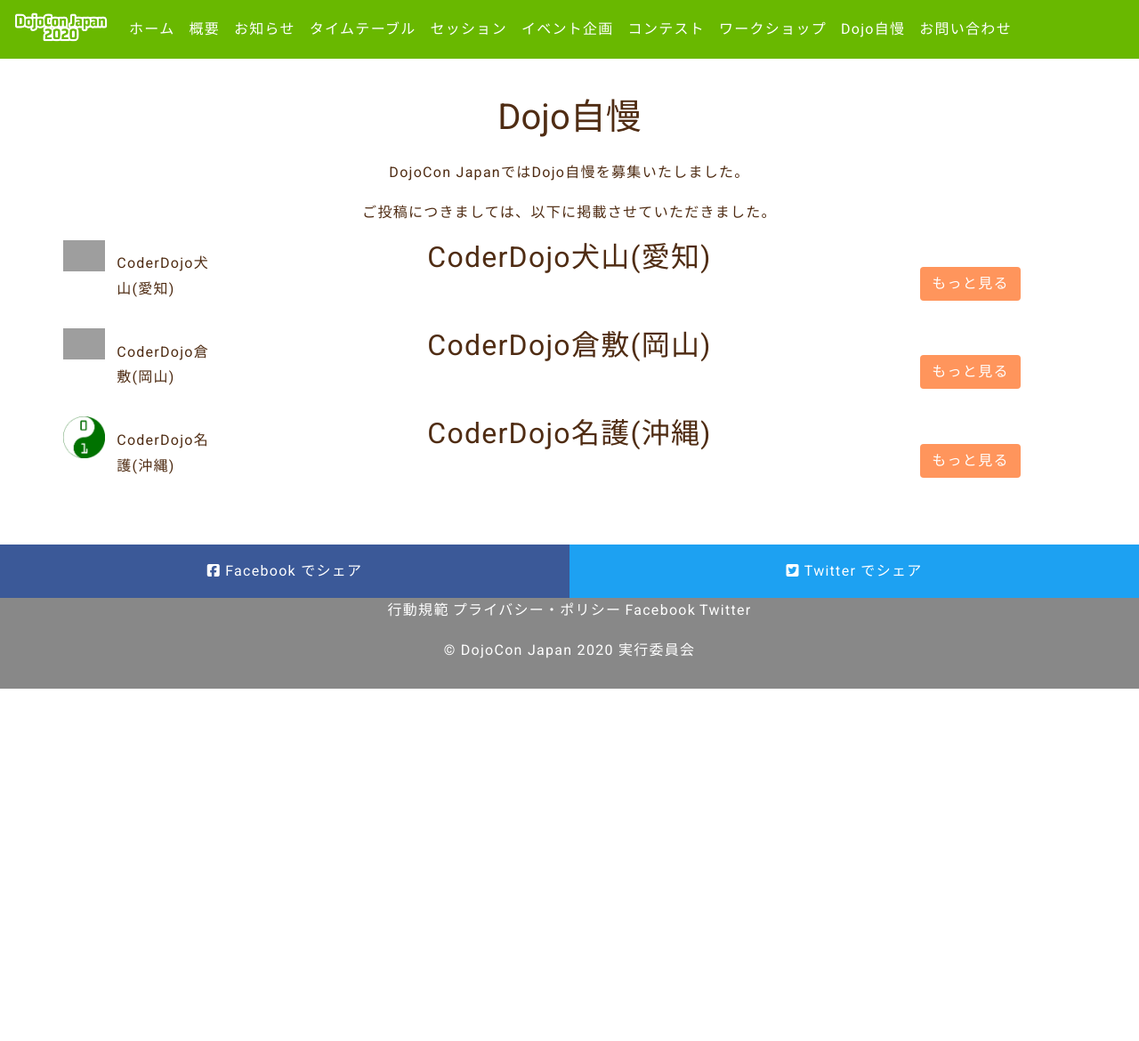
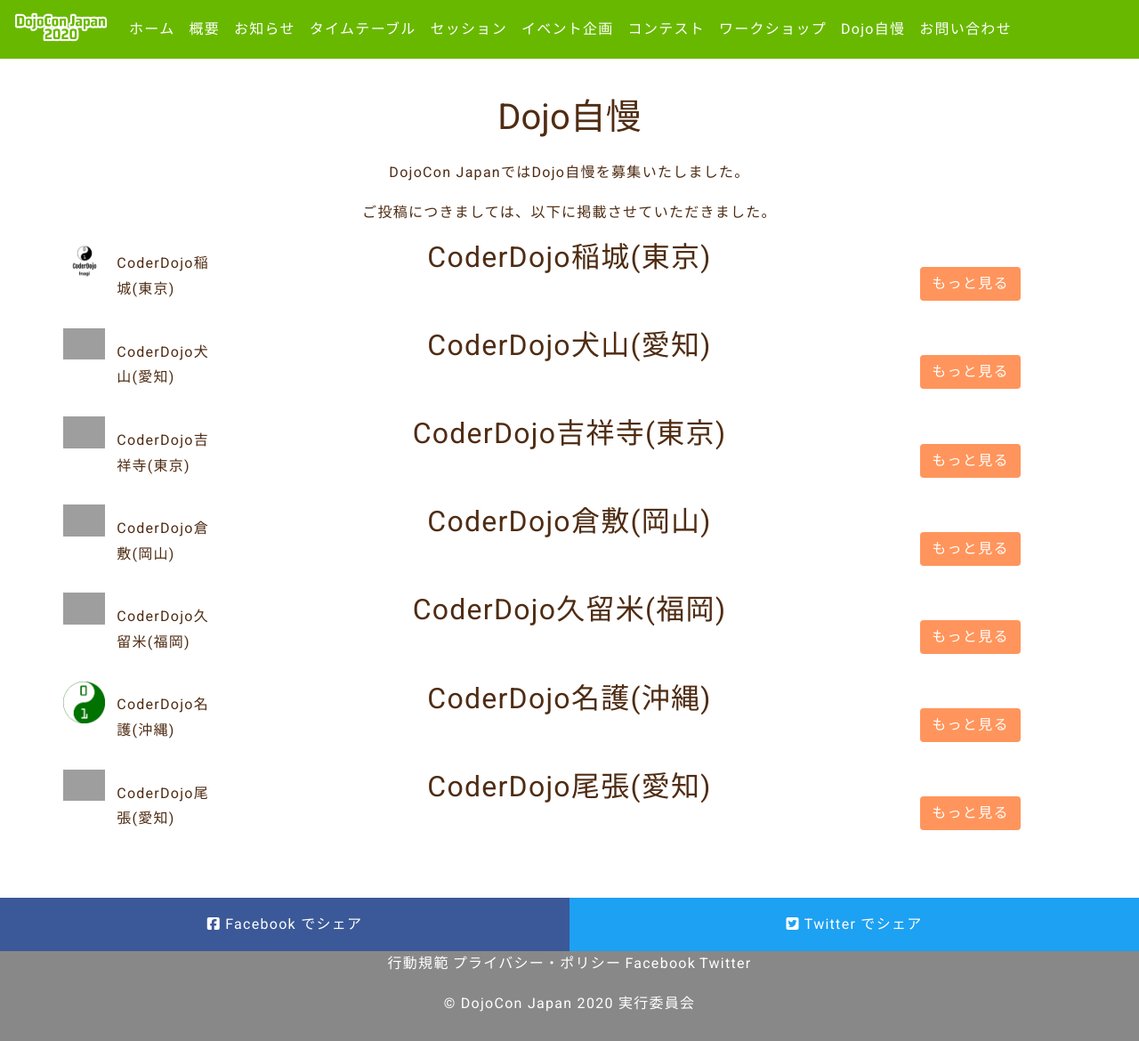
Before and after one commit to coderdojo-japan/dojocon2020.coderdojo.jp, a Jekyll site: the page built from _pages/dojo-jiman/index.html, in a window 1280 px wide and 1170 px high. Shown: the whole window at 89% size. Built offline with Jekyll 4.4.1, drawn with Linux system fonts in a browser that asks for light colours; nearby versions of some CDN libraries; some web fonts are replaced; grey boxes are pictures that could not be loaded.

Commit message:
imgファイルのパスを修正、4Dojo追加（吉祥寺、稲城、尾張、久留米）

```diff
--- a/_layouts/jiman_media.html
+++ b/_layouts/jiman_media.html
@@ -29,7 +29,7 @@
         {% if page.dojo_icon %}
           <img src="https://raw.githubusercontent.com/coderdojo-japan/coderdojo.jp/master/public/img/dojos/{{page.dojo_icon}}" />
         {% elsif page.dojo_iconfile %}
-          <img src="{{site.url}}/img/post/{{page.dojo_iconfile}}" />
+          <img src="{{site.url}}/img/post/jiman/{{page.dojo_iconfile}}" />
         {% else %}
           <img src="https://coderdojo.jp/img/dojos/coderdojo.png" />
         {% endif %}
--- a/_layouts/jiman_text.html
+++ b/_layouts/jiman_text.html
@@ -36,7 +36,7 @@
             {% if page.dojo_icon %}
               <img src="https://raw.githubusercontent.com/coderdojo-japan/coderdojo.jp/master/public/img/dojos/{{page.dojo_icon}}" />
             {% elsif page.dojo_iconfile %}
-              <img src="{{site.url}}/img/post/{{page.dojo_iconfile}}" />
+              <img src="{{site.url}}/img/post/jiman/{{page.dojo_iconfile}}" />
             {% else %}
               <img src="https://coderdojo.jp/img/dojos/coderdojo.png" />
             {% endif %}
--- a/_pages/dojo-jiman/index.html
+++ b/_pages/dojo-jiman/index.html
@@ -28,7 +28,7 @@
                                     {% if page.dojo_icon %}
                                         <img src="https://raw.githubusercontent.com/coderdojo-japan/coderdojo.jp/master/public/img/dojos/{{page.dojo_icon}}" width="100%"/>
                                     {% elsif page.dojo_iconfile %}
-                                        <img src="{{site.url}}/img/post/{{page.dojo_iconfile}}" width="100%"/>
+                                        <img src="{{site.url}}/img/post/jiman/{{page.dojo_iconfile}}" width="100%"/>
                                     {% else %}
                                         <img src="https://coderdojo.jp/img/dojos/coderdojo.png" width="100%"/>
                                     {% endif %}
--- /dev/null
+++ b/_pages/dojo-jiman/jiman-inagi.html
@@ -0,0 +1,17 @@
+---
+layout: jiman_media
+title:  "CoderDojo稲城(東京)"
+dojo_name:  "CoderDojo稲城(東京)"
+thumbnail:
+dojo_desciption: >
+ 開催頻度：毎月1回<br>
+ <a href="https://coderdojo-inagi.doorkeeper.jp/">Webサイト</a>
+dojo_iconfile: inagi_icon.jpg
+permalink: /dojo-jiman/inagi/
+---
+
+<!--あるいは-->
+<p class="text-center">オンラインでも毎月やってます。稲城好きな人集まりましょう。<br>
+    CoderDojo稲城は、ゆるーくをモットーに開催してます。</p>
+<p class="text-center h3">PDF資料を見る</p>
+<a class="button" href="../../img/post/jiman/inagi.pdf">ダウンロード</a>
--- /dev/null
+++ b/_pages/dojo-jiman/jiman-kichijoji.html
@@ -0,0 +1,17 @@
+---
+layout: jiman_media
+title:  "CoderDojo吉祥寺(東京)"
+dojo_name:  "CoderDojo吉祥寺(東京)"
+thumbnail:
+dojo_desciption: >
+ 月１回、今はオンラインでやってます！<br>
+ <a href="https://kichijojijp.wixsite.com/coderdojo">Webサイト</a>
+dojo_icon: kichijoji.png
+permalink: /dojo-jiman/kichijoji/
+---
+
+<p class="text-center">Scratch大好きな家族で立ち上げたほのぼの道場です。<br>初心者はジュニアメンターがやさしくサポートします♪</p>
+
+<div class="text-center">
+  <iframe width="560" height="315" src="https://www.youtube.com/embed/dKTAdXZ09WA" frameborder="0" allow="accelerometer; autoplay; clipboard-write; encrypted-media; gyroscope; picture-in-picture" allowfullscreen></iframe>
+</div>
--- a/_pages/dojo-jiman/jiman-kurashiki.html
+++ b/_pages/dojo-jiman/jiman-kurashiki.html
@@ -2,7 +2,7 @@
 layout: jiman_media
 title:  "CoderDojo倉敷(岡山)"
 dojo_name:  "CoderDojo倉敷(岡山)"
-thumbnail: jiman/hoge1.png
+thumbnail:
 dojo_desciption: >
  開催頻度：毎月1回　参加者数：平均10名<br>
  会場：くらしき健康福祉プラザ<br>
--- /dev/null
+++ b/_pages/dojo-jiman/jiman-kurume.html
@@ -0,0 +1,23 @@
+---
+layout: jiman_media
+title:  "CoderDojo久留米(福岡)"
+dojo_name:  "CoderDojo久留米(福岡)"
+thumbnail:
+dojo_desciption: >
+ 月に一回（土曜の午後）、主にシェアオフィスMekurutoで開催。<br>
+ <a href="https://www.facebook.com/CoderDojoKurume/">Webサイト</a>
+dojo_icon: kurume.png
+dojo_iconfile:
+permalink: /dojo-jiman/kurume/
+---
+
+<p >
+福岡県久留米市で活動しています！<br>
+道場の自慢って何かなあってニンジャに聞いたところ高専生たちがくること！とおやつがあること（おやつを道場で用意しているわけでは無いけれど、おやつの差し入れが割と多いです）と言われました。<br>
+去年のマイクラカップで入賞したことで、見学希望も増えたりしました。オンライン道場の時はみんなで遊べる共有サーバを用意しました。<br>
+道場主はとってもマイクラは下手なのでもっぱらニンジャたちで教え合ってます(^^;<br>
+ぜひ遊びに来てね。</p>
+
+<div class="text-center">
+  <iframe width="560" height="315" src="https://www.youtube.com/embed/ktlvJ0mjZqU" frameborder="0" allow="accelerometer; autoplay; clipboard-write; encrypted-media; gyroscope; picture-in-picture" allowfullscreen></iframe>
+</div>
--- /dev/null
+++ b/_pages/dojo-jiman/jiman-owari.html
@@ -0,0 +1,20 @@
+---
+layout: jiman_media
+title:  "CoderDojo尾張(愛知)"
+dojo_name:  "CoderDojo尾張(愛知)"
+thumbnail:
+dojo_desciption: >
+ 月に1回、10〜20名、岩倉市生涯学習センター<br>
+ <a href="http://coderdojoowari.org/">Webサイト</a>
+dojo_icon: owari.svg
+dojo_iconfile:
+permalink: /dojo-jiman/owari/
+---
+
+<p class="text-center">
+  生素材は<a href="https://drive.google.com/drive/folders/1maW3MQUZSH5SfqAWh2QuH7qSYinanzS_?usp=sharing">【こちら】</a>です<br>
+  音楽は GarageBand のサンプルを使って簡単にループあわせて作曲しました。</p>
+
+<div class="text-center">
+  <iframe width="560" height="315" src="https://www.youtube.com/embed/wJJrbFo6HqE" frameborder="0" allow="accelerometer; autoplay; clipboard-write; encrypted-media; gyroscope; picture-in-picture" allowfullscreen></iframe>
+</div>
```
Also changed, not shown: _pages/dojo-jiman/jiman-nago.md (+1 -1 lines), img/post/jiman/inagi_icon.jpg (added), 1 other file.
